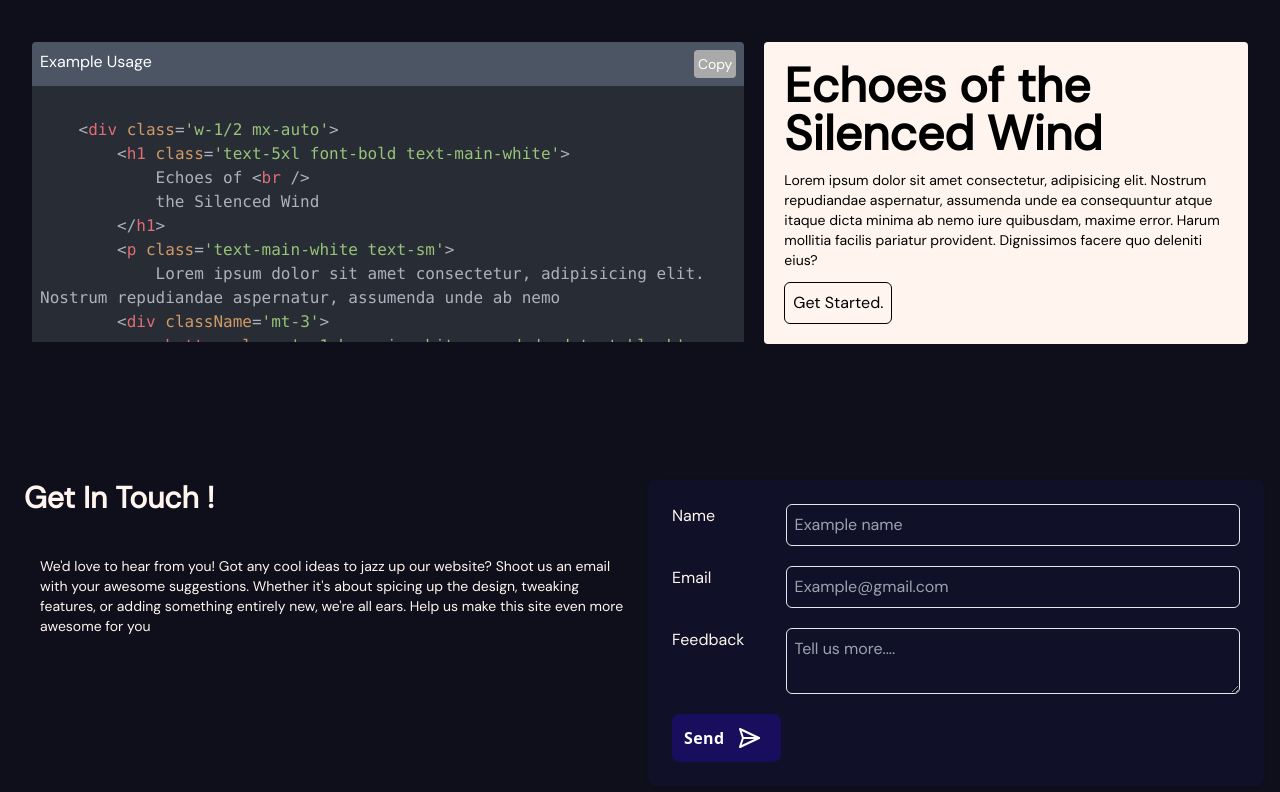
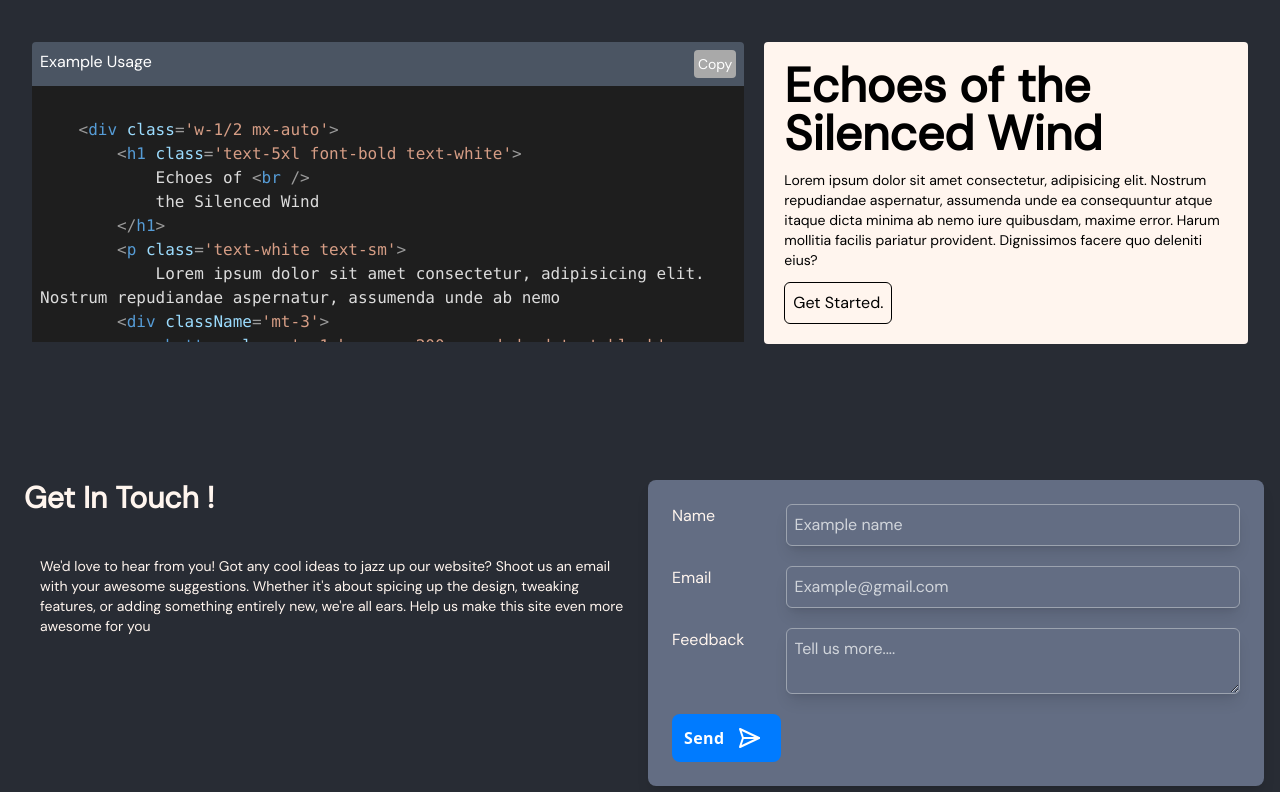
Before and after one commit to justizha/NucleousUI, a Next.js app: page / in a window 1280 px wide. Shown: the part 1068-1860 px from the top of the page. Built offline with nearby package versions, Linux system fonts and the light colour scheme.

Commit message:
updated color scheme

```diff
--- a/src/app/sections/CodeHighlight.tsx
+++ b/src/app/sections/CodeHighlight.tsx
@@ -1,18 +1,18 @@
 import { useState } from 'react';
 import SyntaxHighlighter from 'react-syntax-highlighter';
-import { atomOneDark } from 'react-syntax-highlighter/dist/esm/styles/hljs';
+import { vs2015 } from 'react-syntax-highlighter/dist/esm/styles/hljs';
 
 export default function CodeHighlight() {
     const codeString = `
     <div class='w-1/2 mx-auto'>
-        <h1 class='text-5xl font-bold text-main-white'>
+        <h1 class='text-5xl font-bold text-white'>
             Echoes of <br />
             the Silenced Wind
         </h1>
-        <p class='text-main-white text-sm'>
+        <p class='text-white text-sm'>
             Lorem ipsum dolor sit amet consectetur, adipisicing elit. Nostrum repudiandae aspernatur, assumenda unde ab nemo
         <div className='mt-3'>
-            <button class='p-1 bg-main-white rounded-md text-black'>
+            <button class='p-1 bg-gray-200 rounded-md text-black'>
                 Get Started.
             </button>
         </div>
@@ -44,7 +44,7 @@ export default function CodeHighlight() {
                     </div>
                     <SyntaxHighlighter
                         language='htmlbars'
-                        style={atomOneDark}
+                        style={vs2015}
                         wrapLongLines={true}
                         className="overflow-y-auto max-h-64"
                     >
--- a/src/app/sections/Contact.tsx
+++ b/src/app/sections/Contact.tsx
@@ -18,7 +18,7 @@ export default function Contact() {
                 <form
                     autoComplete="off"
                     onSubmit={handleSubmit}
-                    className="w-full p-6 bg-[#101128] rounded-lg shadow text-main-white"
+                    className="w-full p-6 bg-main-accent rounded-lg shadow-lg "
                 >
                     <div className="flex md:flex-row flex-col items-start mb-5 justify-between">
                         <h3 className="text-base text-main-white mb-2">Name</h3>
@@ -29,7 +29,7 @@ export default function Contact() {
                             id="text"
                             name="user_name"
                             type="text"
-                            className="md:w-[80%] w-full gap-2 p-2 bg-transparent border border-gray-200 rounded-md outline-none flex items-center"
+                            className="md:w-[80%] w-full gap-2 placeholder:text-gray-300 p-2 bg-transparent border shadow-lg border-gray-400 rounded-md outline-none flex items-center"
                             placeholder="Example name"
                         />
                     </div>
@@ -42,7 +42,7 @@ export default function Contact() {
                             id="email"
                             name="user_email"
                             type="email"
-                            className="md:w-[80%] w-full gap-2 p-2 bg-transparent border border-gray-200 rounded-md outline-none flex items-center"
+                            className="md:w-[80%] placeholder:text-gray-300 w-full gap-2 p-2 bg-transparent border shadow-lg border-gray-400 rounded-md outline-none flex items-center"
                             placeholder="Example@gmail.com"
                         />
                     </div>
@@ -53,7 +53,7 @@ export default function Contact() {
                             required
                             name="message"
                             value={form.message}
-                            className="md:w-[80%] w-full gap-2 p-2 bg-transparent border border-gray-200 rounded-md outline-none flex items-center"
+                            className="md:w-[80%] w-full gap-2 p-2 bg-transparent border shadow-lg border-gray-400 rounded-md outline-none flex placeholder:text-gray-300 items-center"
                             placeholder="Tell us more...." >
 
                         </textarea>
--- a/src/components/NavBar.tsx
+++ b/src/components/NavBar.tsx
@@ -86,23 +86,23 @@ export default function NavBar() {
                                             alt="close" />
                                     </Menu.Button>
                                 </div>
-                                <Link href={'/about'} className='text-base flex gap-1 text-main-white bg-opacity-95 bg-[#101128] hover:bg-opacity-70 hover:text-gray-200 duration-150 rounded max-w-sm px-4 py-2'
+                                <Link href={'/about'} className='text-base flex gap-1 text-main-white bg-opacity-95 bg-main-accent hover:bg-opacity-70 hover:text-gray-200 duration-150 rounded max-w-sm px-4 py-2'
                                 >
                                     <HelpCircle />    About
                                 </Link>
-                                <Link href={'/#contact'} className='text-base flex gap-1 text-main-white bg-opacity-95 bg-[#101128] hover:bg-opacity-70 hover:text-gray-200 duration-150 rounded max-w-sm px-4 py-2'
+                                <Link href={'/#contact'} className='text-base flex gap-1 text-main-white bg-opacity-95 bg-main-accent hover:bg-opacity-70 hover:text-gray-200 duration-150 rounded max-w-sm px-4 py-2'
                                 >
                                     <Mail />    Contact
                                 </Link>
-                                <Link href={'/#'} className='text-base flex gap-1 text-main-white bg-opacity-95 bg-[#101128] hover:bg-opacity-70 hover:text-gray-200 duration-150 rounded max-w-sm px-4 py-2'
+                                <Link href={'/#'} className='text-base flex gap-1 text-main-white bg-opacity-95 bg-main-accent hover:bg-opacity-70 hover:text-gray-200 duration-150 rounded max-w-sm px-4 py-2'
                                 >
                                     <Newspaper />    Blogs
                                 </Link>
-                                <Link href={'/about'} className='text-base flex gap-1 text-main-white bg-opacity-95 bg-[#101128] hover:bg-opacity-70 hover:text-gray-200 duration-150 rounded max-w-sm px-4 py-2'
+                                <Link href={'/about'} className='text-base flex gap-1 text-main-white bg-opacity-95 bg-main-accent hover:bg-opacity-70 hover:text-gray-200 duration-150 rounded max-w-sm px-4 py-2'
                                 >
                                     <Palette />    Design
                                 </Link>
-                                <Link href={'/#'} className='text-base flex gap-1 text-main-white bg-opacity-95 bg-[#101128] hover:bg-opacity-70 hover:text-gray-200 duration-150 rounded max-w-sm px-4 py-2'
+                                <Link href={'/#'} className='text-base flex gap-1 text-main-white bg-opacity-95 bg-main-accent hover:bg-opacity-70 hover:text-gray-200 duration-150 rounded max-w-sm px-4 py-2'
                                 >
                                     <FileText />    Documentation
                                 </Link>
--- a/tailwind.config.js
+++ b/tailwind.config.js
@@ -17,11 +17,11 @@ module.exports = {
           'conic-gradient(from 180deg at 50% 50%, var(--tw-gradient-stops))',
       },
       colors : {
-        'main-black' : '#0E0F1B',
+        'main-black' : '#282c34',
         'main-white' : '#FFF5EE',
         'main-gray' : '#A9A9A9',
-        'main-accent' : "#241F75",
-        'main-blue' : "#190e5d",
+        'main-accent' : "#636d83",
+        'main-blue' : "#007BFF",
       },
       boxShadow : {
         card: "#a9a9a9",
```
